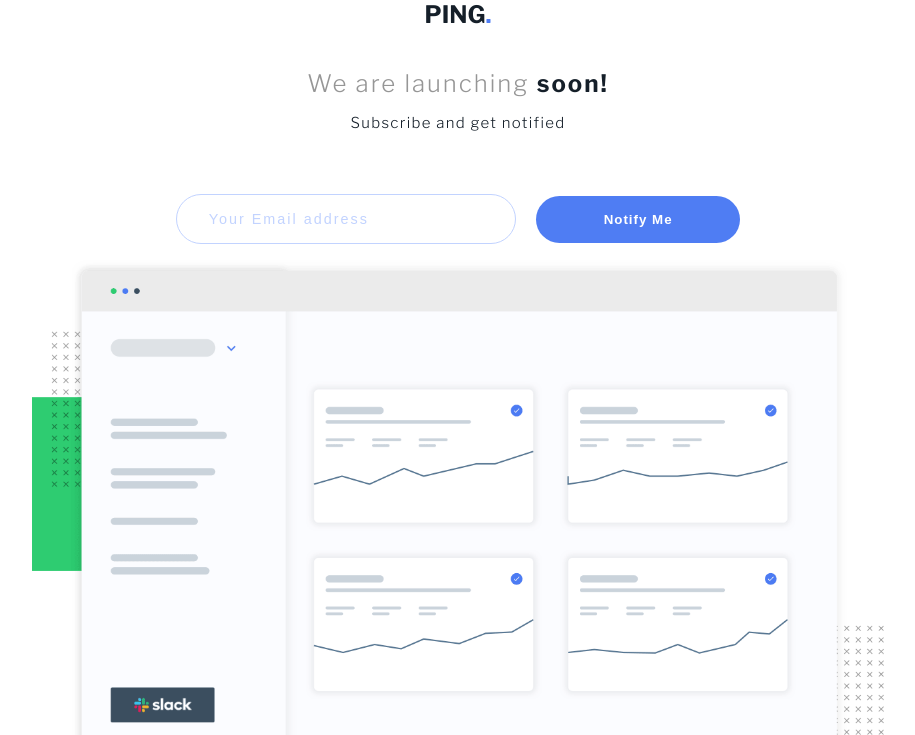
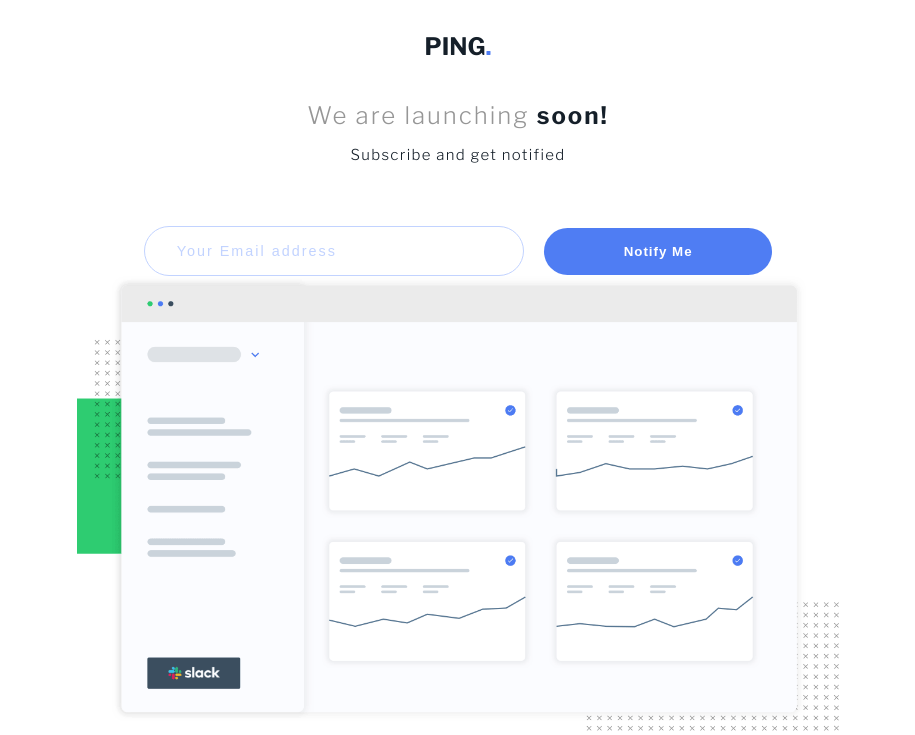
Before and after one commit to Gilocah28/ping-coming-soon-page-master, a plain HTML site: page index.html in a window 1280 px wide. Shown: the top 735 px of the page, without its empty margins (182-1097 px from the left). Drawn offline with nearby package versions, Linux system fonts and the light colour scheme.

Commit message:
modified

```diff
--- a/style/style.scss
+++ b/style/style.scss
@@ -12,28 +12,36 @@ body {
 }
 .main___container {
     width: 100%;
-    max-width: 900px;
+    max-width: 1000px;
     height: 100vh;
     display: flex;
     align-items: center;
     justify-content: space-around;
     flex-direction: column;
     padding: 0 1.5rem;
-    margin: o auto;
+    margin: 0 auto;
     width: 100%;
+    @include laptop{
+        margin: 2rem 1rem;
+        height: 90vh;
+    }
+
 
     .main___form{
         text-align: center;
         margin: 0 auto;
         width: 80%;
-        max-width: 700px;
+        max-width: 800px;
 
         .main___title{
             font-weight: 700;
+            padding: 0 1.5rem;
             margin-bottom: 2.5rem;
             span{
                 color: $Blue;
             }
+
+
         }
 
         .main___subTitle{
@@ -128,8 +136,12 @@ body {
     }
     img{
         width: 100%;
+        display: flex;
+        justify-content: center;
         @include laptop {
             margin-top: 1rem;
+            width: 80%;
+            margin: 0 auto;
         }
     }
 
```
Also changed, not shown: style/style.css, 1 other file.
